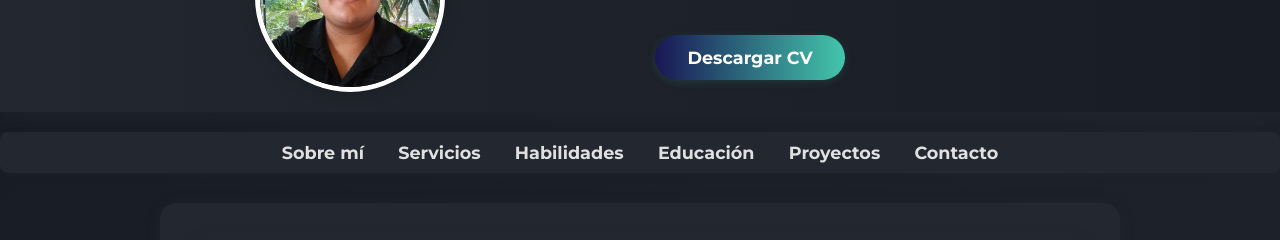
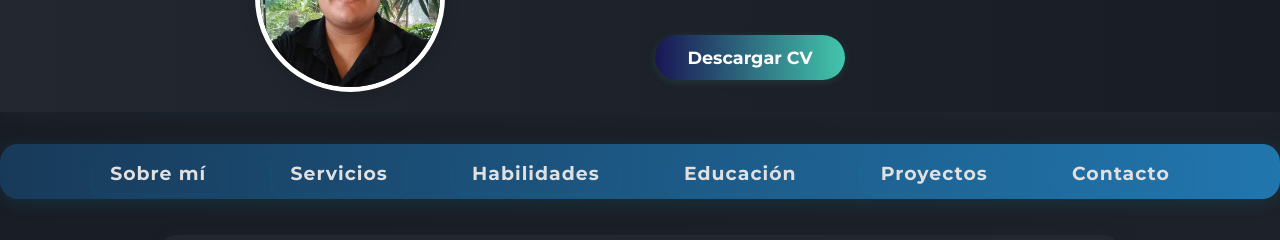
Before and after one commit to alearce99/Portafolio-Profesional---Alejandro-Arce-Gonz-les, a plain HTML site: page index.html in a window 1280 px wide. Shown: the part 138-378 px from the top of the page. Drawn offline with nearby package versions, Linux system fonts and the light colour scheme.

Commit message:
actualizacion de los estilos de la barra de nevegacion

```diff
--- a/css/nav.css
+++ b/css/nav.css
@@ -1,37 +1,51 @@
 /* Estilos de la barra de navegación */
 nav {
-    margin: 20px 0;
+    margin: 32px 0 36px 0;
     text-align: center;
-    background: #23272f;
-    box-shadow: 0 2px 8px rgba(44,62,80,0.12);
-    border-radius: 8px;
-    padding: 10px 0;
-    color: #e0e0e0;
+    background: linear-gradient(90deg, #183a5a 0%, #2176ae 100%);
+    box-shadow: 0 4px 18px rgba(0,180,216,0.13);
+    border-radius: 18px;
+    padding: 18px 0 14px 0;
+    color: #fff;
+    position: relative;
+    z-index: 10;
 }
 nav a {
     color: #e0e0e0;
     text-decoration: none;
-    margin: 0 15px;
-    font-weight: bold;
-    font-size: 1.1em;
-    transition: color 0.2s, border-bottom 0.2s;
+    margin: 0 22px;
+    font-weight: 700;
+    font-size: 1.18em;
+    letter-spacing: 1px;
+    transition: color 0.2s, border-bottom 0.2s, background 0.2s, box-shadow 0.2s;
     border-bottom: 2px solid transparent;
-    padding-bottom: 2px;
+    padding: 8px 18px 6px 18px;
+    border-radius: 12px;
+    position: relative;
+    box-shadow: 0 2px 8px rgba(0,180,216,0.08);
 }
 nav a:hover {
-    color: #00b4d8;
-    border-bottom: 2px solid #00b4d8;
+    color: #183a5a;
+    background: #e0e0e0;
+    border-bottom: 2px solid #2176ae;
+    box-shadow: 0 4px 16px rgba(33,118,174,0.18);
+    transform: scale(1.08);
+    z-index: 2;
 }
 /* Modo día para nav */
 .modo-dia nav {
-    background: #e0e0e0 !important;
+    background: linear-gradient(90deg, #e0e0e0 0%, #2176ae 100%) !important;
     color: #23272f !important;
-    box-shadow: 0 2px 8px rgba(44,62,80,0.10) !important;
+    box-shadow: 0 4px 18px rgba(44,62,80,0.10) !important;
 }
 .modo-dia nav a {
     color: #23272f !important;
+    background: #fff !important;
 }
 .modo-dia nav a:hover {
-    color: #0077b6 !important;
-    border-bottom: 2px solid #0077b6 !important;
+    color: #e0e0e0 !important;
+    background: #2176ae !important;
+    border-bottom: 2px solid #183a5a !important;
+    box-shadow: 0 4px 16px rgba(33,118,174,0.18) !important;
+    transform: scale(1.08);
 }
```
